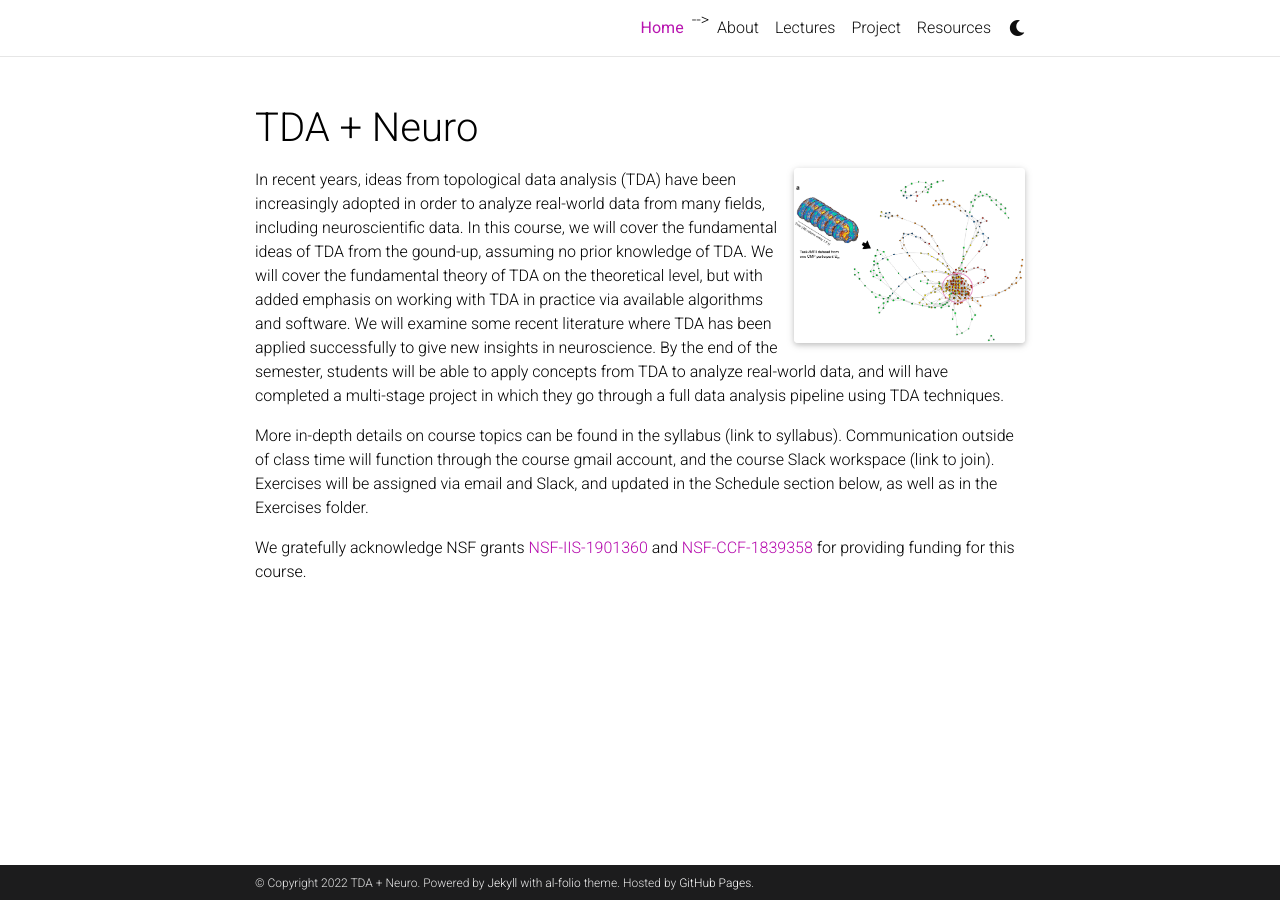
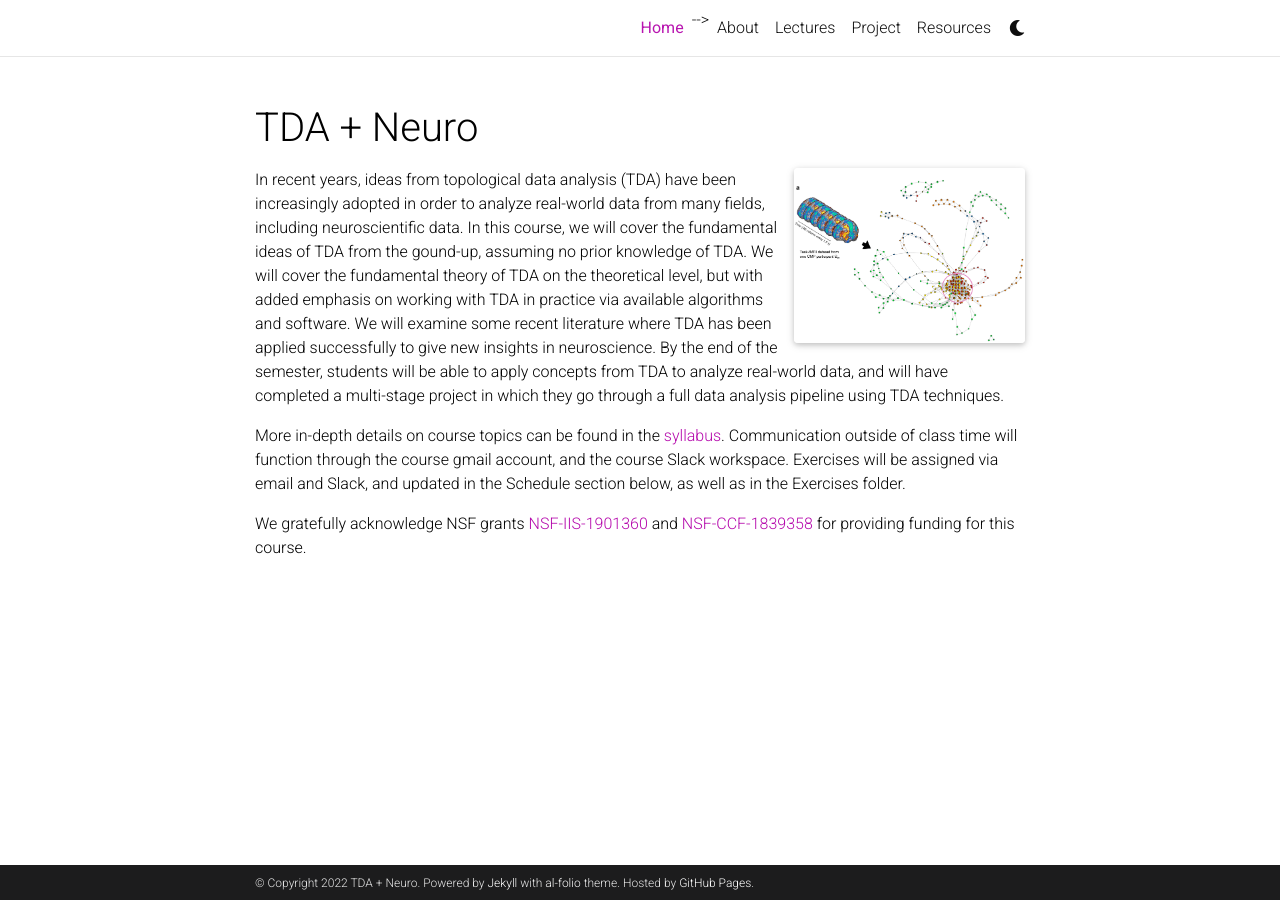
Before and after one commit to TDA-and-Neuro/TDA-and-Neuro.github.io, a Jekyll site: the page built from _pages/home.md, in a window 1280 px wide. Built offline with Jekyll 4.4.1, drawn with Linux system fonts in a browser that asks for light colours; comment, search, counter and statistics services are not loaded; a style sheet for code colours, icons or effects is not loaded.

Commit message:
added link to syllabus

```diff
--- a/_pages/home.md
+++ b/_pages/home.md
@@ -15,6 +15,6 @@ social: false  # includes social icons at the bottom of the page
 ---
 In recent years, ideas from topological data analysis (TDA) have been increasingly adopted in order to analyze real-world data from many fields, including neuroscientific data. In this course, we will cover the fundamental ideas of TDA from the gound-up, assuming no prior knowledge of TDA. We will cover the fundamental theory of TDA on the theoretical level, but with added emphasis on working with TDA in practice via available algorithms and software. We will examine some recent literature where TDA has been applied successfully to give new insights in neuroscience. By the end of the semester, students will be able to apply concepts from TDA to analyze real-world data, and will have completed a multi-stage project in which they go through a full data analysis pipeline using TDA techniques.
 
-More in-depth details on course topics can be found in the syllabus (link to syllabus). Communication outside of class time will function through the course gmail account, and the course Slack workspace (link to join). Exercises will be assigned via email and Slack, and updated in the Schedule section below, as well as in the Exercises folder.
+More in-depth details on course topics can be found in the [syllabus](https://github.com/TDA-and-Neuro/tda-and-neuro.github.io/blob/master/main.pdf). Communication outside of class time will function through the course gmail account, and the course Slack workspace. Exercises will be assigned via email and Slack, and updated in the Schedule section below, as well as in the Exercises folder.
 
 We gratefully acknowledge NSF grants [NSF-IIS-1901360](https://www.nsf.gov/awardsearch/showAward?AWD_ID=1901360) and [NSF-CCF-1839358](https://www.nsf.gov/awardsearch/showAward?AWD_ID=1839358) for providing funding for this course.
```
Also changed, not shown: 3 other files.
